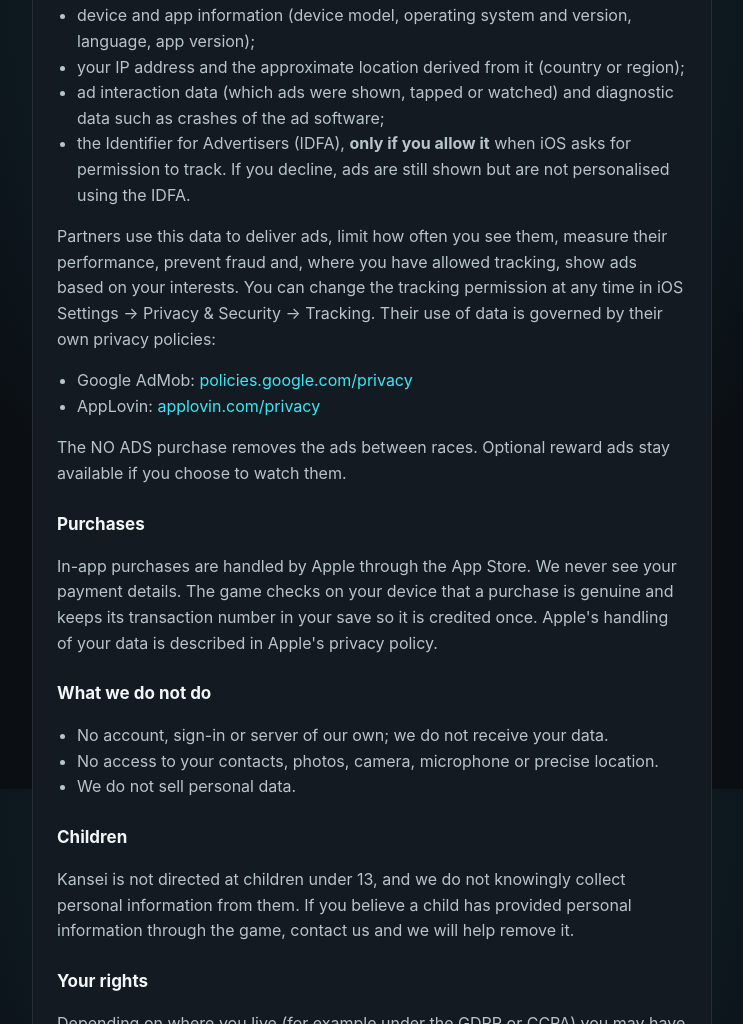
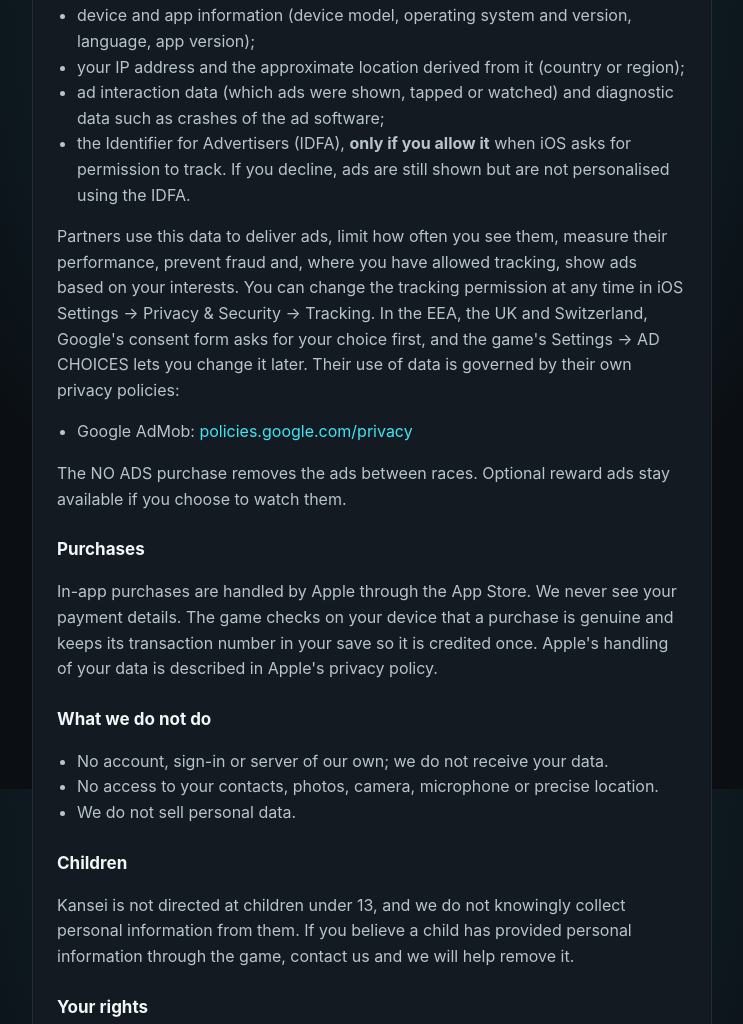
Before and after one commit to atalaycitak/kansei-site, a plain HTML site: page privacy.html in a window 1280 px wide. Shown: the part 811-1835 px from the top of the page, without its empty margins (268-1011 px from the left). Drawn offline with Linux system fonts and the light colour scheme.

Commit message:
Privacy: ads are Google AdMob only (AppLovin removed); consent form and AD CHOICES for EEA/UK
Co-Authored-By: Claude Opus 5.5 <noreply@anthropic.com>

```diff
--- a/privacy.html
+++ b/privacy.html
@@ -42,11 +42,11 @@
   </ul>
   <p>Partners use this data to deliver ads, limit how often you see them, measure their performance, prevent fraud and,
   where you have allowed tracking, show ads based on your interests. You can change the tracking permission at any time
-  in iOS Settings &rarr; Privacy &amp; Security &rarr; Tracking. Their use of data is governed by their own privacy
+  in iOS Settings &rarr; Privacy &amp; Security &rarr; Tracking. In the EEA, the UK and Switzerland, Google's consent form
+  asks for your choice first, and the game's Settings &rarr; AD CHOICES lets you change it later. Their use of data is governed by their own privacy
   policies:</p>
   <ul>
     <li>Google AdMob: <a href="https://policies.google.com/privacy">policies.google.com/privacy</a></li>
-    <li>AppLovin: <a href="https://www.applovin.com/privacy/">applovin.com/privacy</a></li>
   </ul>
   <p>The NO ADS purchase removes the ads between races. Optional reward ads stay available if you choose to watch them.</p>
 
```
